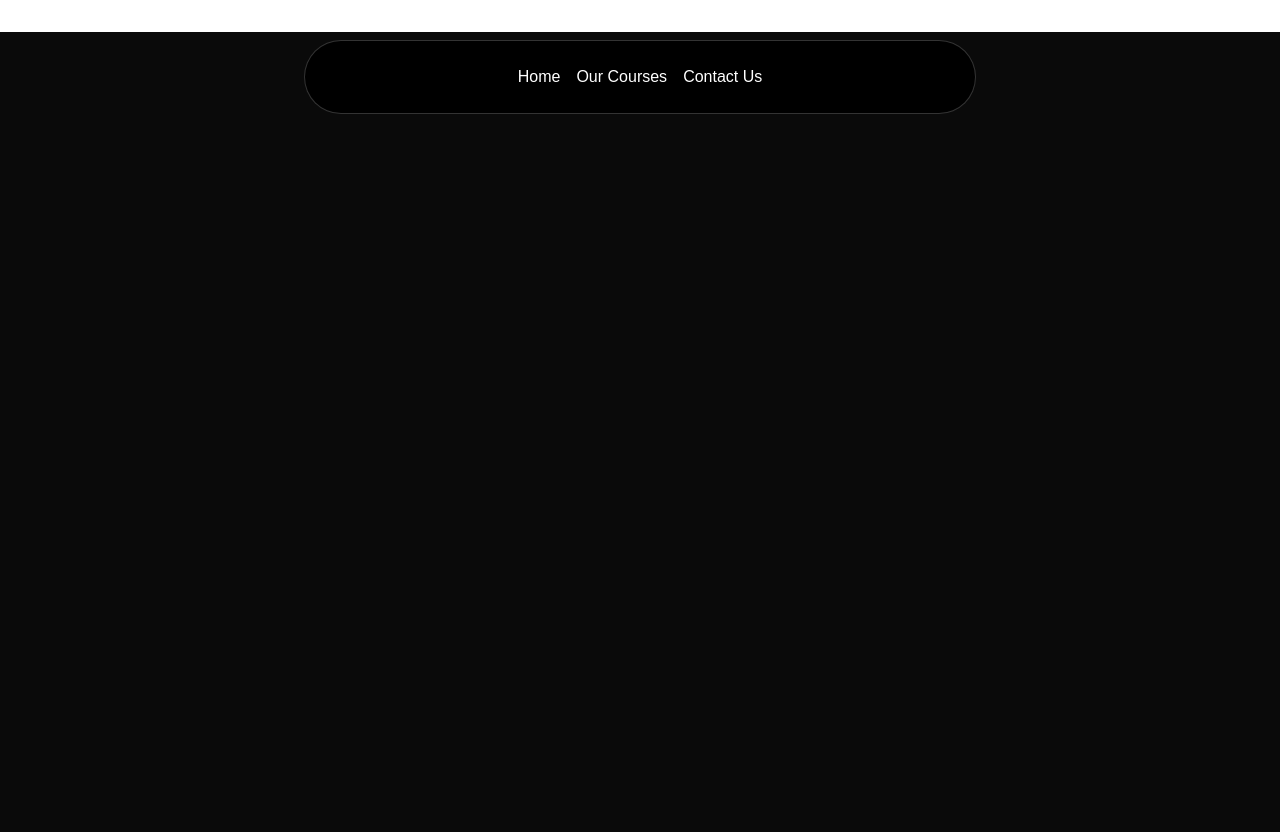
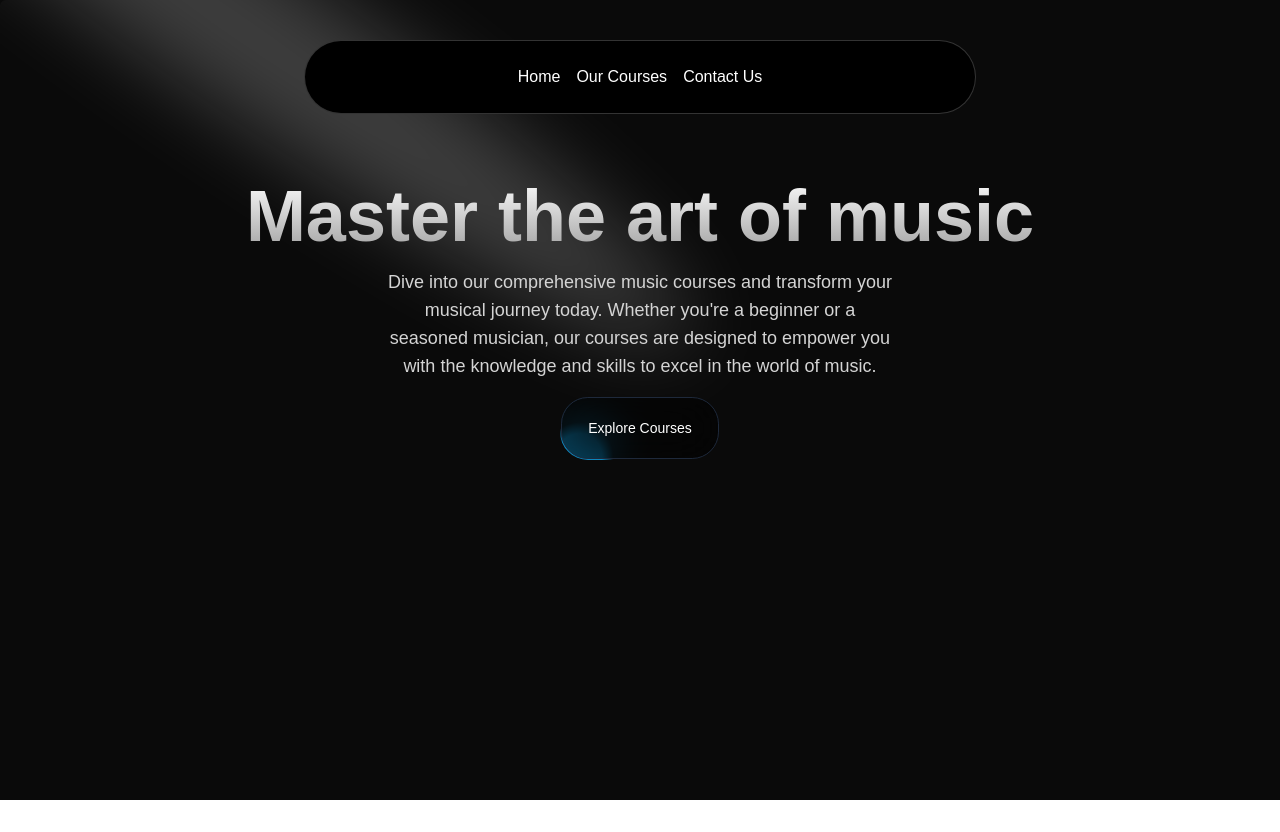
Before and after one commit to Sankalp20Tiwari/music_nextjs, a Next.js app: page / in a window 1280 px wide. After the commit the page ends 800 px from the top, so only its background shows below. Built offline with nearby package versions, Linux system fonts and the light colour scheme.

Commit message:
heroSection

```diff
--- a/src/app/page.tsx
+++ b/src/app/page.tsx
@@ -1,9 +1,11 @@
+import HeroSection from "@/components/HeroSection";
 
 
 export default function Home() {
   return (
     <main className=" min-h-screen bg-black/[0.96] antialiased bg-grid-white/[0.02]">
-      <h1 className="text-3xl font-bold text-center mt-8">Home</h1>
+
+      <HeroSection />
     </main>
   );
 }
--- /dev/null
+++ b/src/components/HeroSection.tsx
@@ -0,0 +1,32 @@
+import Link from 'next/link'
+import React from 'react'
+import { cn } from "@/utils/cn";
+import { Spotlight } from "@/components/ui/Spotlight";
+import { Button } from './ui/moving-border';
+
+function HeroSection() {
+  return (
+    <div className='h-auto md:h-[40rem] w-full rounded-md flex flex-col items-center justify-center relative overflow-hidden mx-auto py-10 md:py-0'>
+         <Spotlight
+        className="-top-40 left-0 md:left-60 md:-top-20"
+        fill="white"
+        />
+       <div className='p-4 relative z-10 w-full text-center'>
+         <h1 className="mt-20 md:mt-0 text-8xl md:text-7xl font-bold bg-clip-text text-transparent bg-gradient-to-b from-neutral-50 to-neutral-400">Master the art of music </h1>
+         <p className="mt-4 font-normal text-base md:text-lg text-neutral-300 max-w-lg mx-auto">Dive into our comprehensive music courses and transform your musical journey today. Whether you're a beginner or a seasoned musician, our courses are designed to empower you with the knowledge and skills to excel in the world of music.</p>
+         <div className='mt-4'>
+            <Link href ={"/courses"}>
+               <Button
+                 borderRadius="1.75rem"
+                 className="bg-white dark:bg-black/50 text-black dark:text-white border-neutral-200 dark:border-slate-800"
+               >
+                 Explore Courses
+               </Button>
+            </Link>
+         </div>
+       </div>
+    </div>
+  )
+}
+
+export default HeroSection
--- /dev/null
+++ b/src/components/ui/Spotlight.tsx
@@ -0,0 +1,56 @@
+import React from "react";
+import { cn } from "@/utils/cn";
+
+type SpotlightProps = {
+  className?: string;
+  fill?: string;
+};
+
+export const Spotlight = ({ className, fill }: SpotlightProps) => {
+  return (
+    <svg
+      className={cn(
+        "animate-spotlight pointer-events-none absolute z-[1]  h-[169%] w-[138%] lg:w-[84%] opacity-0",
+        className
+      )}
+      xmlns="http://www.w3.org/2000/svg"
+      viewBox="0 0 3787 2842"
+      fill="none"
+    >
+      <g filter="url(#filter)">
+        <ellipse
+          cx="1924.71"
+          cy="273.501"
+          rx="1924.71"
+          ry="273.501"
+          transform="matrix(-0.822377 -0.568943 -0.568943 0.822377 3631.88 2291.09)"
+          fill={fill || "white"}
+          fillOpacity="0.21"
+        ></ellipse>
+      </g>
+      <defs>
+        <filter
+          id="filter"
+          x="0.860352"
+          y="0.838989"
+          width="3785.16"
+          height="2840.26"
+          filterUnits="userSpaceOnUse"
+          colorInterpolationFilters="sRGB"
+        >
+          <feFlood floodOpacity="0" result="BackgroundImageFix"></feFlood>
+          <feBlend
+            mode="normal"
+            in="SourceGraphic"
+            in2="BackgroundImageFix"
+            result="shape"
+          ></feBlend>
+          <feGaussianBlur
+            stdDeviation="151"
+            result="effect1_foregroundBlur_1065_8"
+          ></feGaussianBlur>
+        </filter>
+      </defs>
+    </svg>
+  );
+};
--- /dev/null
+++ b/src/components/ui/moving-border.tsx
@@ -0,0 +1,141 @@
+"use client";
+import React from "react";
+
+import {
+  motion,
+  useAnimationFrame,
+  useMotionTemplate,
+  useMotionValue,
+  useTransform,
+} from "framer-motion";
+import { useRef } from "react";
+import { cn } from "@/utils/cn";
+
+export function Button({
+  borderRadius = "1.75rem",
+  children,
+  as: Component = "button",
+  containerClassName,
+  borderClassName,
+  duration,
+  className,
+  ...otherProps
+}: {
+  borderRadius?: string;
+  children: React.ReactNode;
+  as?: any;
+  containerClassName?: string;
+  borderClassName?: string;
+  duration?: number;
+  className?: string;
+  [key: string]: any;
+}) {
+  return (
+    <Component
+      className={cn(
+        "bg-transparent relative text-xl  h-16 w-40 p-[1px] overflow-hidden ",
+        containerClassName
+      )}
+      style={{
+        borderRadius: borderRadius,
+      }}
+      {...otherProps}
+    >
+      <div
+        className="absolute inset-0"
+        style={{ borderRadius: `calc(${borderRadius} * 0.96)` }}
+      >
+        <MovingBorder duration={duration} rx="30%" ry="30%">
+          <div
+            className={cn(
+              "h-20 w-20 opacity-[0.8] bg-[radial-gradient(var(--sky-500)_40%,transparent_60%)]",
+              borderClassName
+            )}
+          />
+        </MovingBorder>
+      </div>
+
+      <div
+        className={cn(
+          "relative bg-slate-900/[0.8] border border-slate-800 backdrop-blur-xl text-white flex items-center justify-center w-full h-full text-sm antialiased",
+          className
+        )}
+        style={{
+          borderRadius: `calc(${borderRadius} * 0.96)`,
+        }}
+      >
+        {children}
+      </div>
+    </Component>
+  );
+}
+
+export const MovingBorder = ({
+  children,
+  duration = 2000,
+  rx,
+  ry,
+  ...otherProps
+}: {
+  children: React.ReactNode;
+  duration?: number;
+  rx?: string;
+  ry?: string;
+  [key: string]: any;
+}) => {
+  // Correctly typed useRef for an SVGRectElement
+  const pathRef = useRef<SVGRectElement | null>(null);
+  const progress = useMotionValue<number>(0);
+
+  useAnimationFrame((time) => {
+    const length = pathRef.current?.getTotalLength();
+    if (length) {
+      const pxPerMillisecond = length / duration;
+      progress.set((time * pxPerMillisecond) % length);
+    }
+  });
+
+  const x = useTransform(
+    progress,
+    (val) => pathRef.current?.getPointAtLength(val).x || 0
+  );
+  const y = useTransform(
+    progress,
+    (val) => pathRef.current?.getPointAtLength(val).y || 0
+  );
+
+  const transform = useMotionTemplate`translateX(${x}px) translateY(${y}px) translateX(-50%) translateY(-50%)`;
+
+  return (
+    <>
+      <svg
+        xmlns="http://www.w3.org/2000/svg"
+        preserveAspectRatio="none"
+        className="absolute h-full w-full"
+        width="100%"
+        height="100%"
+        {...otherProps}
+      >
+        <rect
+          fill="none"
+          width="100%"
+          height="100%"
+          rx={rx}
+          ry={ry}
+          ref={pathRef}
+        />
+      </svg>
+      <motion.div
+        style={{
+          position: "absolute",
+          top: 0,
+          left: 0,
+          display: "inline-block",
+          transform,
+        }}
+      >
+        {children}
+      </motion.div>
+    </>
+  );
+};
--- a/tailwind.config.ts
+++ b/tailwind.config.ts
@@ -1,4 +1,10 @@
 import type { Config } from "tailwindcss";
+
+const defaultTheme = require("tailwindcss/defaultTheme");
+const colors = require("tailwindcss/colors");
+const {
+  default: flattenColorPalette,
+} = require("tailwindcss/lib/util/flattenColorPalette");
 
 export default {
   content: [
@@ -13,7 +19,35 @@
         background: "var(--background)",
         foreground: "var(--foreground)",
       },
+      animation: {
+        spotlight: "spotlight 2s ease .75s 1 forwards",
+      },
+      keyframes: {
+        spotlight: {
+          "0%": {
+            opacity: "0",
+            transform: "translate(-72%, -62%) scale(0.5)",
+          },
+          "100%": {
+            opacity: "1",
+            transform: "translate(-50%,-40%) scale(1)",
+          },
+        },
+      },
     },
   },
-  plugins: [],
+  plugins: [
+    addVariablesForColors,
+  ],
 } satisfies Config;
+
+function addVariablesForColors({ addBase, theme }: any) {
+  let allColors = flattenColorPalette(theme("colors"));
+  let newVars = Object.fromEntries(
+    Object.entries(allColors).map(([key, val]) => [`--${key}`, val])
+  );
+
+  addBase({
+    ":root": newVars,
+  });
+}
```
